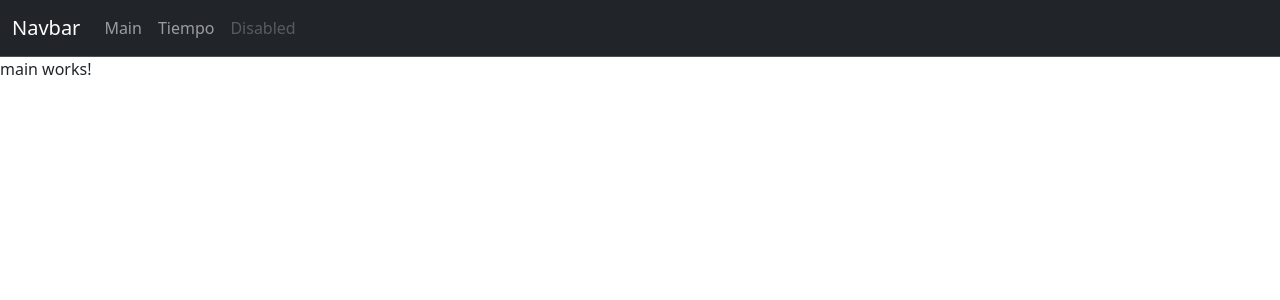
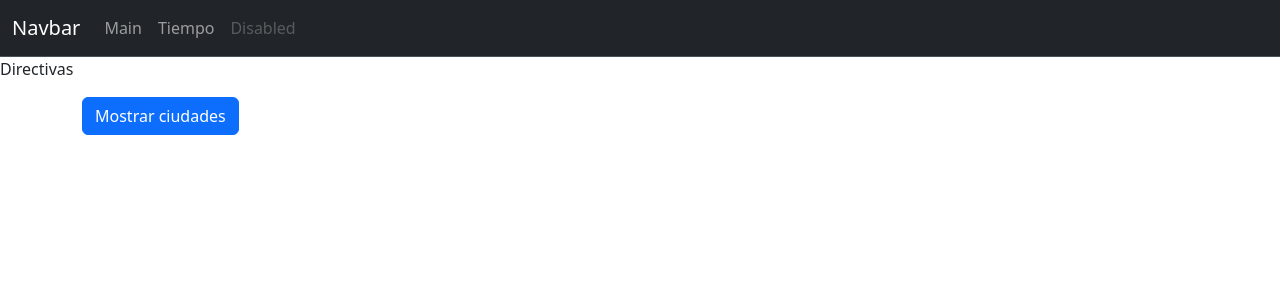
Before and after one commit to JavierUgarrio/cursoIniciacionAngular, an Angular app: page /main in a window 1280 px wide. Shown: the top 300 px of the page. Built offline with nearby package versions, Linux system fonts and the light colour scheme.

Commit message:
directivas primera parte

```diff
--- a/src/app/components/main/main.component.html
+++ b/src/app/components/main/main.component.html
@@ -1 +1,13 @@
-<p>main works!</p>
+<p>Directivas</p>
+<div *ngIf="mostrarCiudad" class="container">
+    <p>Ciudades</p>
+
+    <ul *ngFor="let ciudad of ciudades">
+        <li>{{ciudad}}</li>
+    </ul>
+
+</div>
+<div class="container">
+    <button class="btn btn-primary" (click)="mostrar()" *ngIf="mostrarCiudad">Esconder ciudades</button>
+    <button class="btn btn-primary" (click)="mostrar()" *ngIf="!mostrarCiudad">Mostrar ciudades</button>
+</div>
--- a/src/app/components/main/main.component.ts
+++ b/src/app/components/main/main.component.ts
@@ -7,4 +7,11 @@ import { Component } from '@angular/core';
 })
 export class MainComponent {
 
+  ciudades:string[] = ["Madrid","Roma","Londres","Lisboa"];
+  mostrarCiudad:boolean = false;
+
+  mostrar(){
+    this.mostrarCiudad = !this.mostrarCiudad;
+  }
+
 }
--- a/src/app/components/tiempo/tiempo.component.html
+++ b/src/app/components/tiempo/tiempo.component.html
@@ -14,6 +14,7 @@
               <p class="text-danger" *ngIf="formulario.get('codigoCiudad')?.invalid && formulario.get('codigoCiudad')?.touched">Por favor, escriba solo numeros</p>
             </div>
             <button type="submit" class="btn btn-primary">Consultar</button>
+            <p class="text-danger" *ngIf="mostrarError">{{mensajeError}}</p>
           </form>
     </div>
     <div  class="col-lg-6 col-md-6 alinear">
@@ -23,7 +24,7 @@
                 <li>Descripcion: {{descripcion}}</li>
                 <li>Temperatura: {{temperatura}}</li>
                 <li>Humedad: {{humedad}}</li>
-                <li>Ciudad: {{nombre}}</li>
+                <li>Ciudad: {{nombre | uppercase}}</li><!-- PIPE -->
                 <li>Longitud: {{longitud}}</li>
                 <li>Latitud: {{latitud}}</li>
               </ul>
--- a/src/app/components/tiempo/tiempo.component.ts
+++ b/src/app/components/tiempo/tiempo.component.ts
@@ -18,6 +18,8 @@ export class TiempoComponent {
   latitud: any;
   longitud: any;
   descripcion: any;
+  mostrarError: boolean = false;
+  mensajeError: string = "";
 
   /*
    el constructor recibe un formBuilder para crear el formulario y un utilService para utilizar validaciones
@@ -50,6 +52,7 @@ export class TiempoComponent {
 
     this._tiempo.getEstadoTiempo(this.formulario.get('ciudad')?.value, this.formulario.get('codigoCiudad')?.value)
       .subscribe((respuesta:any) => {
+        this.mostrarError = false;
         this.tiempo = respuesta;
         this.nombre = this.tiempo.name;
         this.temperatura = this.tiempo.main.temp ;
@@ -57,6 +60,11 @@ export class TiempoComponent {
         this.latitud = this.tiempo.coord.lat;
         this.longitud = this.tiempo.coord.lon;
         this.descripcion = this.tiempo.weather[0].description;
-      console.log("respuesta: ",respuesta);})
+      console.log("respuesta: ",respuesta);
+    },
+    (error:any)=>{
+      this.mostrarError = true;
+      this.mensajeError = "Error al consultar el estado del tiempo"
+    })
   }
 }
```
